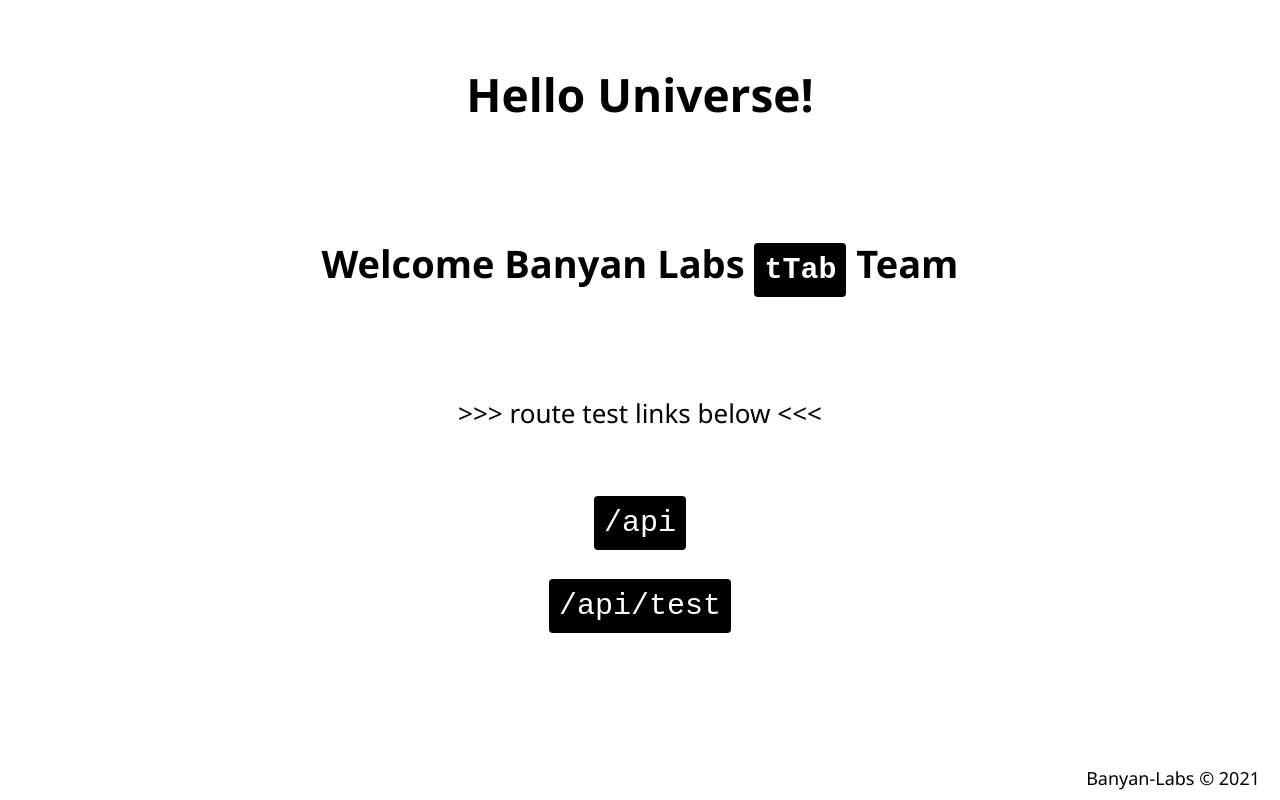
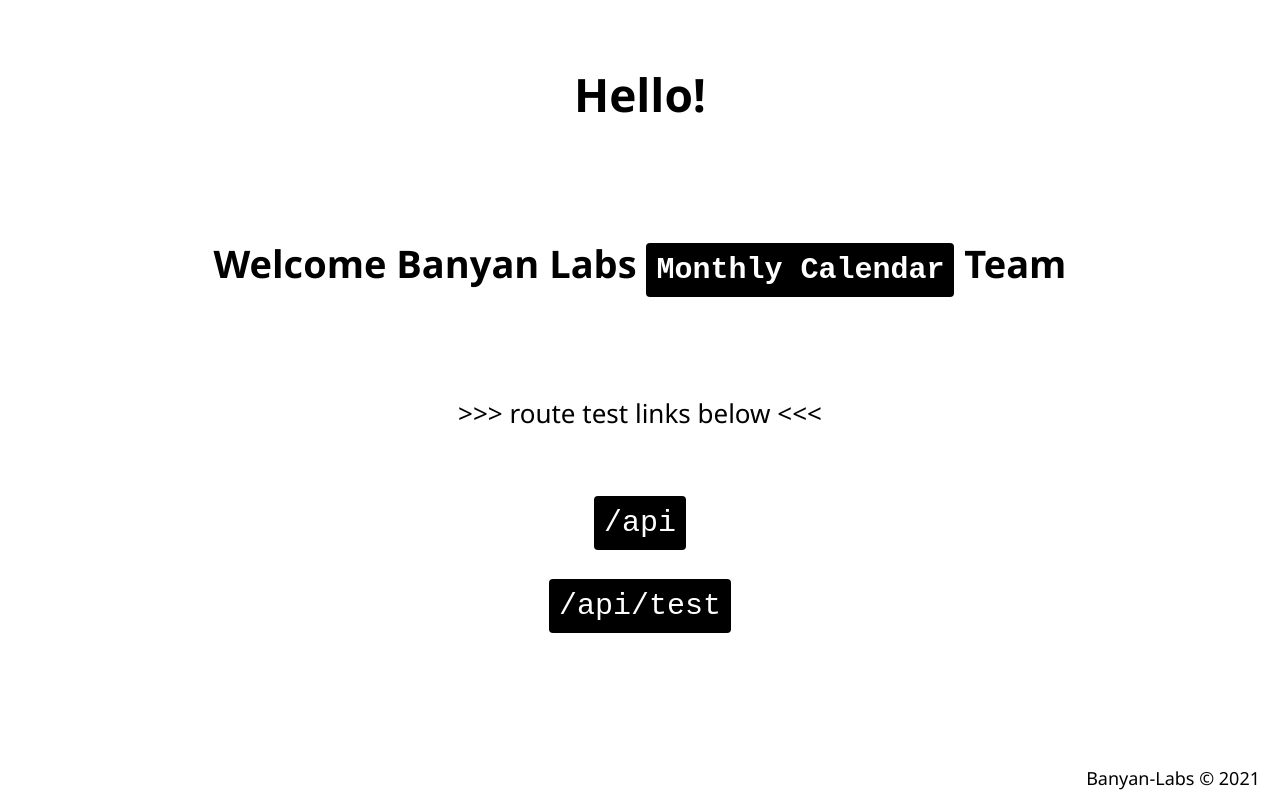
Before and after one commit to Banyan-Labs/CMC-backend, a website: page index.html in a window 1280 px wide. Drawn offline with Linux system fonts and the light colour scheme.

Commit message:
updated package.json

```diff
--- a/index.html
+++ b/index.html
@@ -4,7 +4,7 @@
     <meta charset="UTF-8">
     <meta http-equiv="X-UA-Compatible" content="IE=edge">
     <meta name="viewport" content="width=device-width, initial-scale=1.0">
-    <title>Time Tracking App Banyan</title>
+    <title>Banyan Monthly Calendar</title>
     <style>
         * { box-sizing: border-box; }
         body {
@@ -44,8 +44,8 @@
     </style>
 </head>
 <body>
-    <h1>Hello Universe!</h1>
-    <h2>Welcome Banyan Labs <code>tTab</code> Team</h2>
+    <h1>Hello!</h1>
+    <h2>Welcome Banyan Labs <code>Monthly Calendar</code> Team</h2>
     <p>&gt;&gt;&gt; route test links below &lt;&lt;&lt;</p>
     <a href="/api"><code>/api</code></a>
     <a href="/api/test"><code>/api/test</code></a>
--- a/package.json
+++ b/package.json
@@ -1,9 +1,9 @@
 {
-  "name": "TTAB-backend",
+  "name": "CMC-backend",
   "version": "1.0.0",
   "main": "index.js",
-  "repository": "https://github.com/Banyan-Labs/TTAB-backend.git",
-  "author": "Josh McLain <joshmclain45@gmail.com>",
+  "repository": "https://github.com/Banyan-Labs/CMC-backend.git",
+  "author": "Pamela Augustine <pamela.augustine10@gmail.com>",
   "license": "MIT",
   "dependencies": {
     "cors": "^2.8.5",
```
Also changed, not shown: 2 other files.
